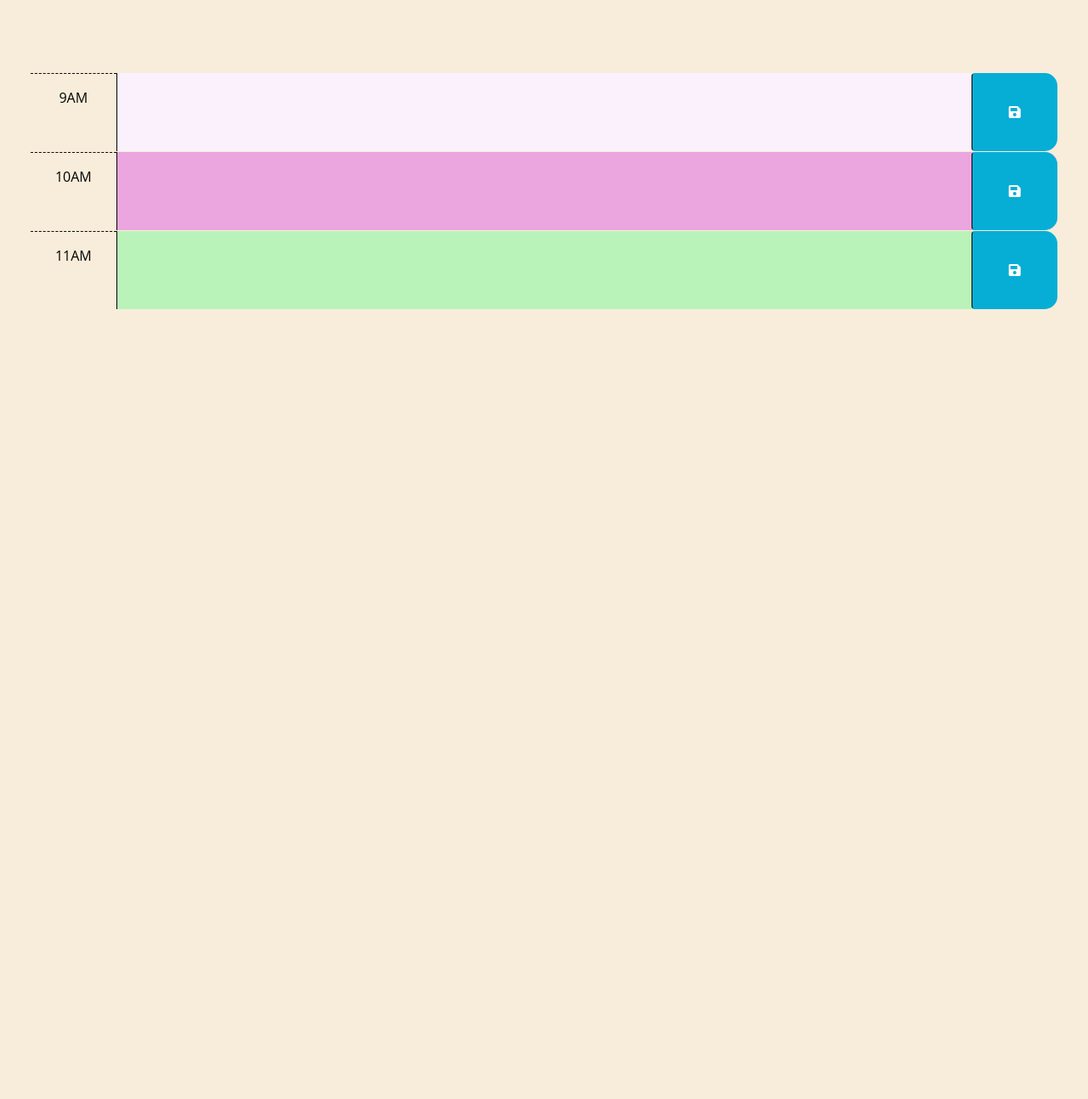
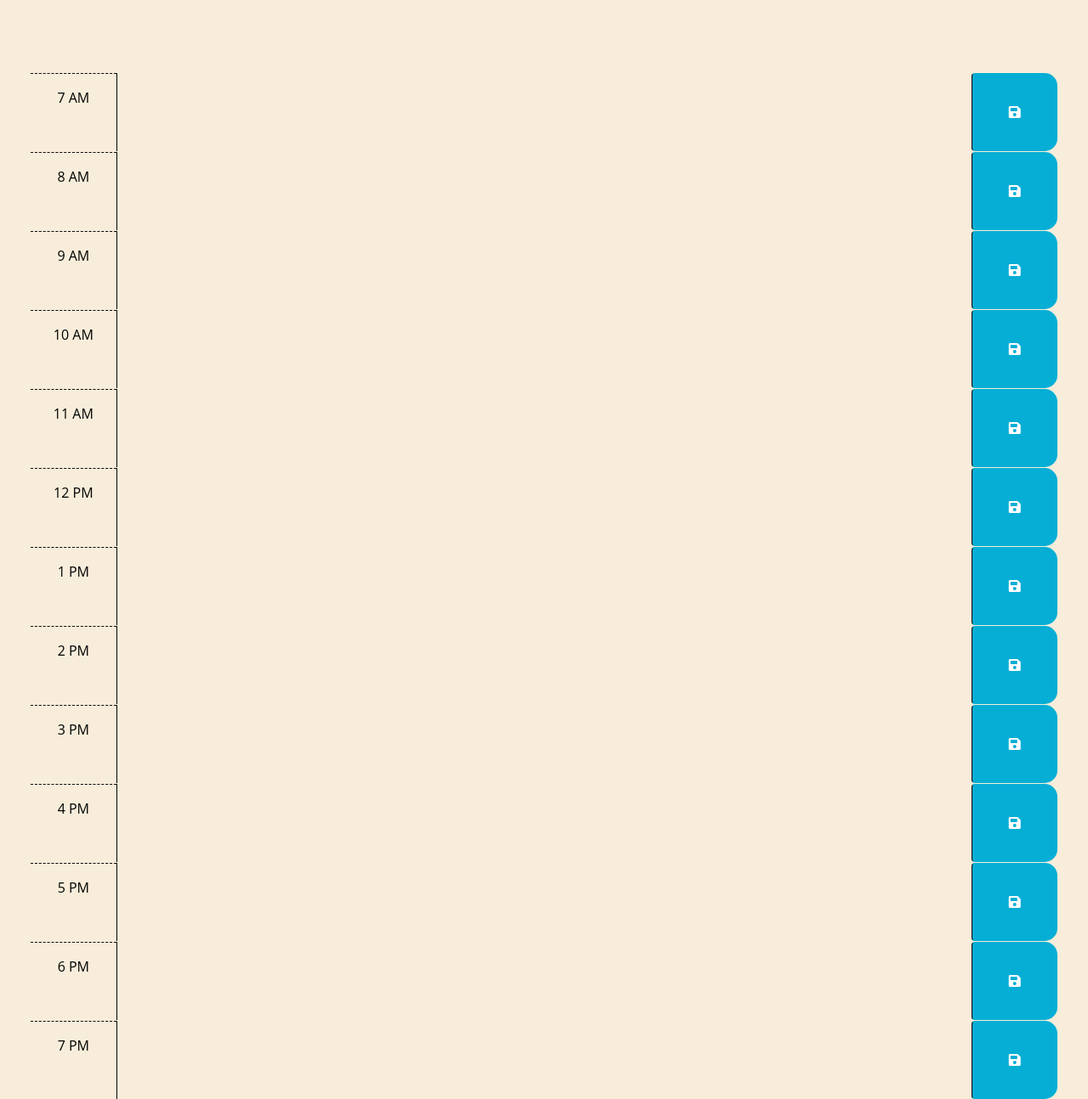
Before and after one commit to kaguilera23/bizzy-bee-organizer, a plain HTML site: page index.html in a window 1280 px wide. Shown: the part 272-1566 px from the top of the page at 85% size. Before the commit the page ends 800 px from the top, so only its background shows below. Drawn offline with nearby package versions, Linux system fonts and the light colour scheme.

Commit message:
added times for 12-hour day

```diff
--- a/index.html
+++ b/index.html
@@ -44,8 +44,22 @@
         -->
 
       <!-- Example of a past time block. The "past" class adds a gray background color. -->
-      <div id="hour-9" class="row time-block past">
-        <div class="col-2 col-md-1 hour text-center py-3">9AM</div>
+      <div id="hour-7" class="row time-block">
+        <div class="col-2 col-md-1 hour text-center py-3">7 AM</div>
+        <textarea class="col-8 col-md-10 description" rows="3"> </textarea>
+        <button class="btn saveBtn col-2 col-md-1" aria-label="save">
+          <i class="fas fa-save" aria-hidden="true"></i>
+        </button>
+      </div>
+      <div id="hour-8" class="row time-block">
+        <div class="col-2 col-md-1 hour text-center py-3">8 AM</div>
+        <textarea class="col-8 col-md-10 description" rows="3"> </textarea>
+        <button class="btn saveBtn col-2 col-md-1" aria-label="save">
+          <i class="fas fa-save" aria-hidden="true"></i>
+        </button>
+      </div>
+      <div id="hour-9" class="row time-block">
+        <div class="col-2 col-md-1 hour text-center py-3">9 AM</div>
         <textarea class="col-8 col-md-10 description" rows="3"> </textarea>
         <button class="btn saveBtn col-2 col-md-1" aria-label="save">
           <i class="fas fa-save" aria-hidden="true"></i>
@@ -53,8 +67,8 @@
       </div>
 
       <!-- Example of a present time block. The "present" class adds a red background color. -->
-      <div id="hour-10" class="row time-block present">
-        <div class="col-2 col-md-1 hour text-center py-3">10AM</div>
+      <div id="hour-10" class="row time-block">
+        <div class="col-2 col-md-1 hour text-center py-3">10 AM</div>
         <textarea class="col-8 col-md-10 description" rows="3"> </textarea>
         <button class="btn saveBtn col-2 col-md-1" aria-label="save">
           <i class="fas fa-save" aria-hidden="true"></i>
@@ -62,8 +76,64 @@
       </div>
 
       <!-- Example of a future time block. The "future" class adds a green background color. -->
-      <div id="hour-11" class="row time-block future">
-        <div class="col-2 col-md-1 hour text-center py-3">11AM</div>
+      <div id="hour-11" class="row time-block">
+        <div class="col-2 col-md-1 hour text-center py-3">11 AM</div>
+        <textarea class="col-8 col-md-10 description" rows="3"> </textarea>
+        <button class="btn saveBtn col-2 col-md-1" aria-label="save">
+          <i class="fas fa-save" aria-hidden="true"></i>
+        </button>
+      </div>
+      <div id="hour-12" class="row time-block">
+        <div class="col-2 col-md-1 hour text-center py-3">12 PM</div>
+        <textarea class="col-8 col-md-10 description" rows="3"> </textarea>
+        <button class="btn saveBtn col-2 col-md-1" aria-label="save">
+          <i class="fas fa-save" aria-hidden="true"></i>
+        </button>
+      </div>
+      <div id="hour-13" class="row time-block">
+        <div class="col-2 col-md-1 hour text-center py-3">1 PM</div>
+        <textarea class="col-8 col-md-10 description" rows="3"> </textarea>
+        <button class="btn saveBtn col-2 col-md-1" aria-label="save">
+          <i class="fas fa-save" aria-hidden="true"></i>
+        </button>
+      </div>
+      <div id="hour-14" class="row time-block">
+        <div class="col-2 col-md-1 hour text-center py-3">2 PM</div>
+        <textarea class="col-8 col-md-10 description" rows="3"> </textarea>
+        <button class="btn saveBtn col-2 col-md-1" aria-label="save">
+          <i class="fas fa-save" aria-hidden="true"></i>
+        </button>
+      </div>
+      <div id="hour-15" class="row time-block">
+        <div class="col-2 col-md-1 hour text-center py-3">3 PM</div>
+        <textarea class="col-8 col-md-10 description" rows="3"> </textarea>
+        <button class="btn saveBtn col-2 col-md-1" aria-label="save">
+          <i class="fas fa-save" aria-hidden="true"></i>
+        </button>
+      </div>
+      <div id="hour-16" class="row time-block">
+        <div class="col-2 col-md-1 hour text-center py-3">4 PM</div>
+        <textarea class="col-8 col-md-10 description" rows="3"> </textarea>
+        <button class="btn saveBtn col-2 col-md-1" aria-label="save">
+          <i class="fas fa-save" aria-hidden="true"></i>
+        </button>
+      </div>
+      <div id="hour-17" class="row time-block">
+        <div class="col-2 col-md-1 hour text-center py-3">5 PM</div>
+        <textarea class="col-8 col-md-10 description" rows="3"> </textarea>
+        <button class="btn saveBtn col-2 col-md-1" aria-label="save">
+          <i class="fas fa-save" aria-hidden="true"></i>
+        </button>
+      </div>
+      <div id="hour-18" class="row time-block">
+        <div class="col-2 col-md-1 hour text-center py-3">6 PM</div>
+        <textarea class="col-8 col-md-10 description" rows="3"> </textarea>
+        <button class="btn saveBtn col-2 col-md-1" aria-label="save">
+          <i class="fas fa-save" aria-hidden="true"></i>
+        </button>
+      </div>
+      <div id="hour-19" class="row time-block">
+        <div class="col-2 col-md-1 hour text-center py-3">7 PM</div>
         <textarea class="col-8 col-md-10 description" rows="3"> </textarea>
         <button class="btn saveBtn col-2 col-md-1" aria-label="save">
           <i class="fas fa-save" aria-hidden="true"></i>
--- a/script.js
+++ b/script.js
@@ -8,11 +8,15 @@ currentDayEl.style.fontSize = "60px"
 // the code isn't run until the browser has finished rendering all the elements
 // in the html.
 
-console.log(today.hour())
+
 $(function () {
+
+
+  console.log(today.hour())
 
   var timeBlockParent = $(".container-fluid");
   var textArea = $(".description")
+
 
     //this = event.target = save button
   timeBlockParent.on("click", ".saveBtn", function (event) {
```
